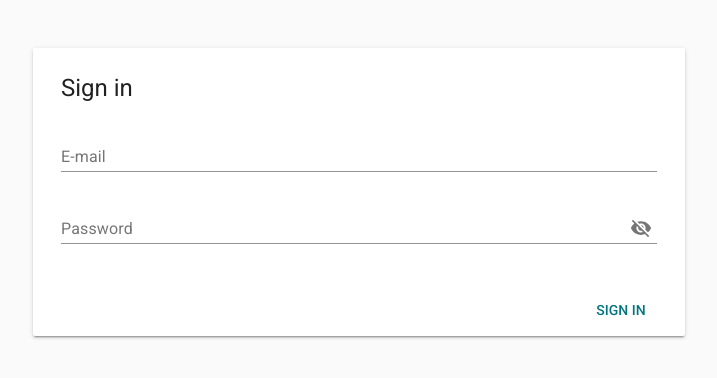
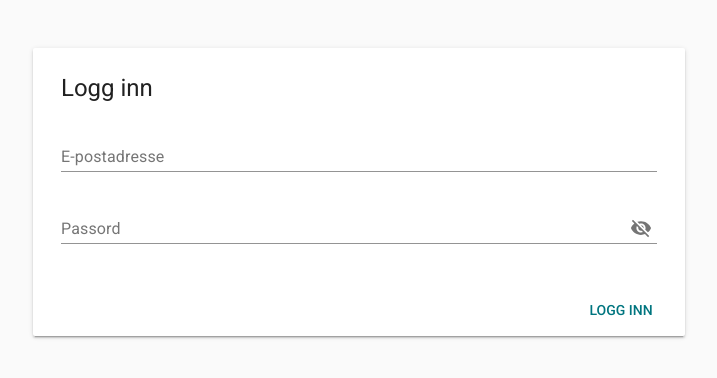
Before and after one commit to Arkitektum/DigiTEK-TestApp, a Vue app: page /#/ in a window 1280 px wide. Shown: the top 378 px of the page, without its empty margins (281-998 px from the left). Built offline with nearby package versions, Linux system fonts and the light colour scheme.

Commit message:
Use norwegian labels

```diff
--- a/src/pages/SignIn.vue
+++ b/src/pages/SignIn.vue
@@ -4,24 +4,24 @@
       <form novalidate class="md-layout md-gutter" @submit.prevent="validateUser">
         <md-card class="md-layout-item md-size-50 md-small-size-100 login-card" >
           <md-card-header>
-            <div class="md-title">Sign in</div>
+            <div class="md-title">Logg inn</div>
           </md-card-header>
           <md-card-content>
             <md-field md-clearable :class="getValidationClass('email')">
-              <label for="email">E-mail</label>
+              <label for="email">E-postadresse</label>
               <md-input name="email" id="email" autocomplete="email" v-model="form.email" :disabled="sending" />
-              <span class="md-error" v-if="!$v.form.email.required">The email is email</span>
-              <span class="md-error" v-else-if="!$v.form.email.minlength">Invalid email</span>
+              <span class="md-error" v-if="!$v.form.email.required">E-postadresse er påkrevd</span>
+              <span class="md-error" v-else-if="!$v.form.email.minlength">E-postadressen er ugyldig</span>
             </md-field>
             <md-field :class="getValidationClass('password')">
-              <label for="password">Password</label>
+              <label for="password">Passord</label>
               <md-input type="password" name="password" id="password" v-model="form.password" :disabled="sending" />
-              <span class="md-error" v-if="!$v.form.password.required">The password is required</span>
+              <span class="md-error" v-if="!$v.form.password.required">Passord er påkrevd</span>
             </md-field>
           </md-card-content>
           <md-progress-bar md-mode="indeterminate" v-if="sending" />
           <md-card-actions>
-            <md-button type="submit" class="md-primary" :disabled="sending">Sign in</md-button>
+            <md-button type="submit" class="md-primary" :disabled="sending">Logg inn</md-button>
           </md-card-actions>
         </md-card>
       </form>
--- a/src/pages/Start.vue
+++ b/src/pages/Start.vue
@@ -6,7 +6,7 @@
       </md-button>
       <img :src="dibkLogo" />
       <span class="md-title" style="flex: 1"></span>
-      <md-button v-on:click="$emit('log-out')">log out</md-button>
+      <md-button v-on:click="$emit('log-out')">Logg ut</md-button>
     </md-app-toolbar>
     <md-app-drawer :md-active.sync="menuVisible" md-persistent="full">
       <md-toolbar class="md-transparent" md-elevation="0">
@@ -75,7 +75,7 @@
             </md-table-toolbar>
             <md-table-empty-state
             md-label="No fields found"
-            :md-description="`No fields found for this query. Try a different search term.`">
+            :md-description="`Fant ingen felter. Prøv et annet søk.`">
           </md-table-empty-state>
           <md-table-row slot="md-table-row" slot-scope="{ item }">
             <md-table-cell
```
